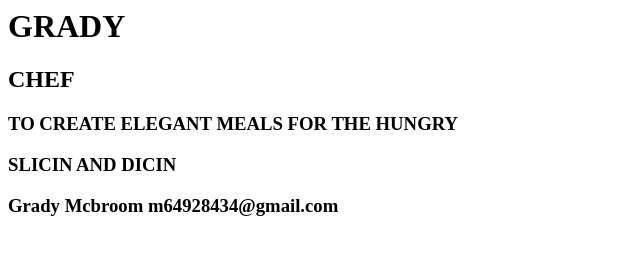
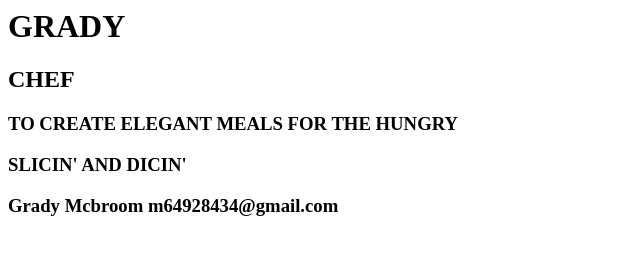
Before and after one commit to God25/website, a plain HTML site: page index.html in a window 1280 px wide. Shown: the full height of the page, 0-640 px from the left. Drawn offline with Linux system fonts and the light colour scheme.

Commit message:
Update index.html

```diff
--- a/index.html
+++ b/index.html
@@ -6,7 +6,7 @@
 <H1>GRADY</H1>
 <H2>CHEF</H2>
 <H3>TO CREATE ELEGANT MEALS FOR THE HUNGRY</H3>
-<H3>SLICIN AND DICIN</H3>
+<H3>SLICIN' AND DICIN'</H3>
 <H3>Grady Mcbroom m64928434@gmail.com</h3>
 </BODY>
 </HTML>
```
